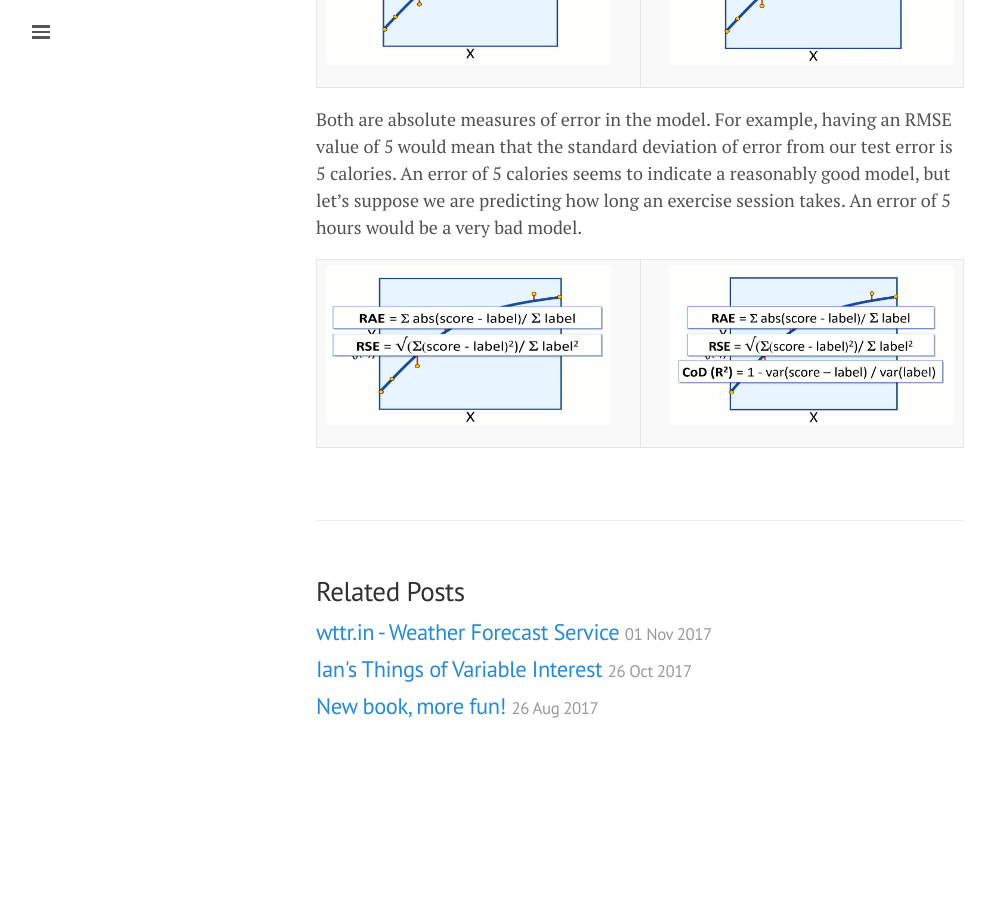
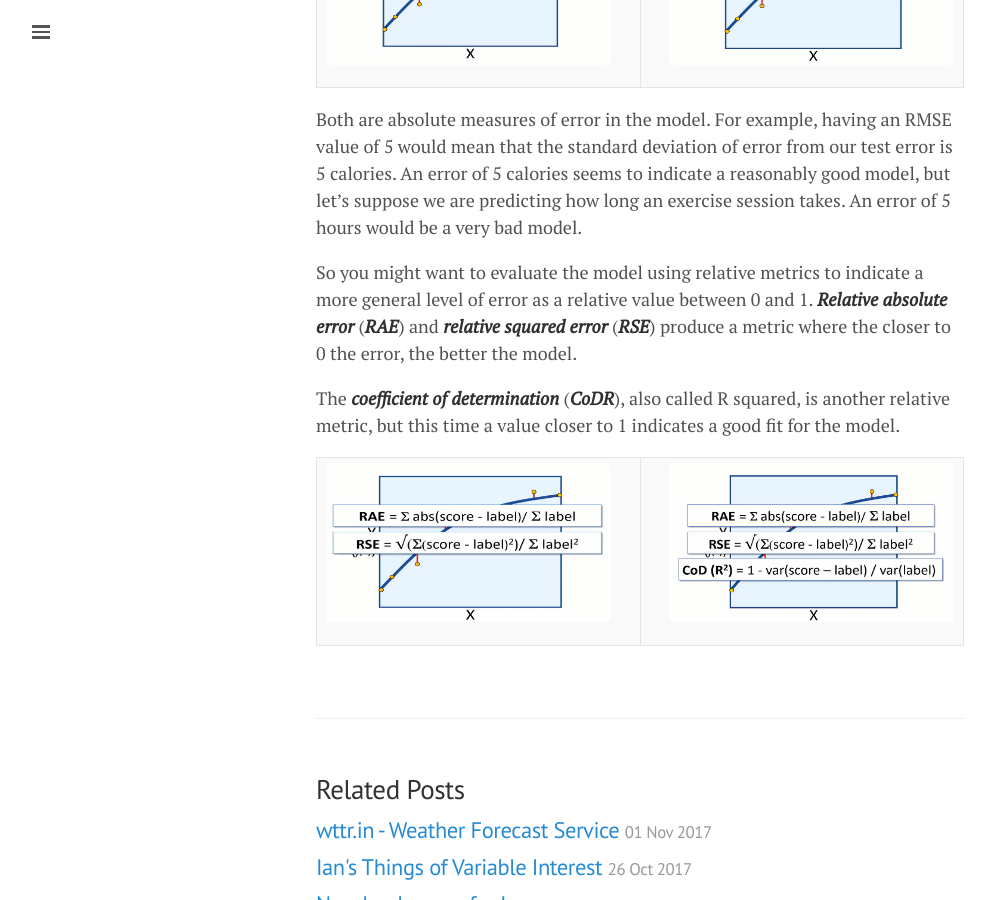
Before and after one commit to lgeurts/lgeurts.github.io, a Jekyll site: the page built from _posts/2018-06-29-artificial-intelligence-basics.md, in a window 1280 px wide and 900 px high, scrolled down 4041 px. Shown: the whole window, without its empty margins (0-995 px from the left). Built offline with Jekyll 4.4.1, drawn with Linux system fonts in a browser that asks for light colours; nearby versions of some CDN libraries; before the commit the page ends 4815 px from its top, so only the background shows below that.

Commit message:
Update 2018-06-29-artificial-intelligence-basics.md

```diff
--- a/_posts/2018-06-29-artificial-intelligence-basics.md
+++ b/_posts/2018-06-29-artificial-intelligence-basics.md
@@ -105,5 +105,9 @@ There are a few ways we can measure the error in the model, and these include **
 
 Both are absolute measures of error in the model. For example, having an RMSE value of 5 would mean that the standard deviation of error from our test error is 5 calories. An error of 5 calories seems to indicate a reasonably good model, but let's suppose we are predicting how long an exercise session takes. An error of 5 hours would be a very bad model.
 
+So you might want to evaluate the model using relative metrics to indicate a more general level of error as a relative value between 0 and 1. ***Relative absolute error*** (***RAE***) and ***relative squared error*** (***RSE***) produce a metric where the closer to 0 the error, the better the model.
+
+The ***coefficient of determination*** (***CoDR***), also called R squared, is another relative metric, but this time a value closer to 1 indicates a good fit for the model.
+
 :-----------------:|:-----------------:
 <img src="/assets/artificial-intelligence/plotted-chart-7.png" align="left" width="285" height="160" alt=""> | <img src="/assets/artificial-intelligence/plotted-chart-8.png" align="right" width="285" height="160" alt="">
```
